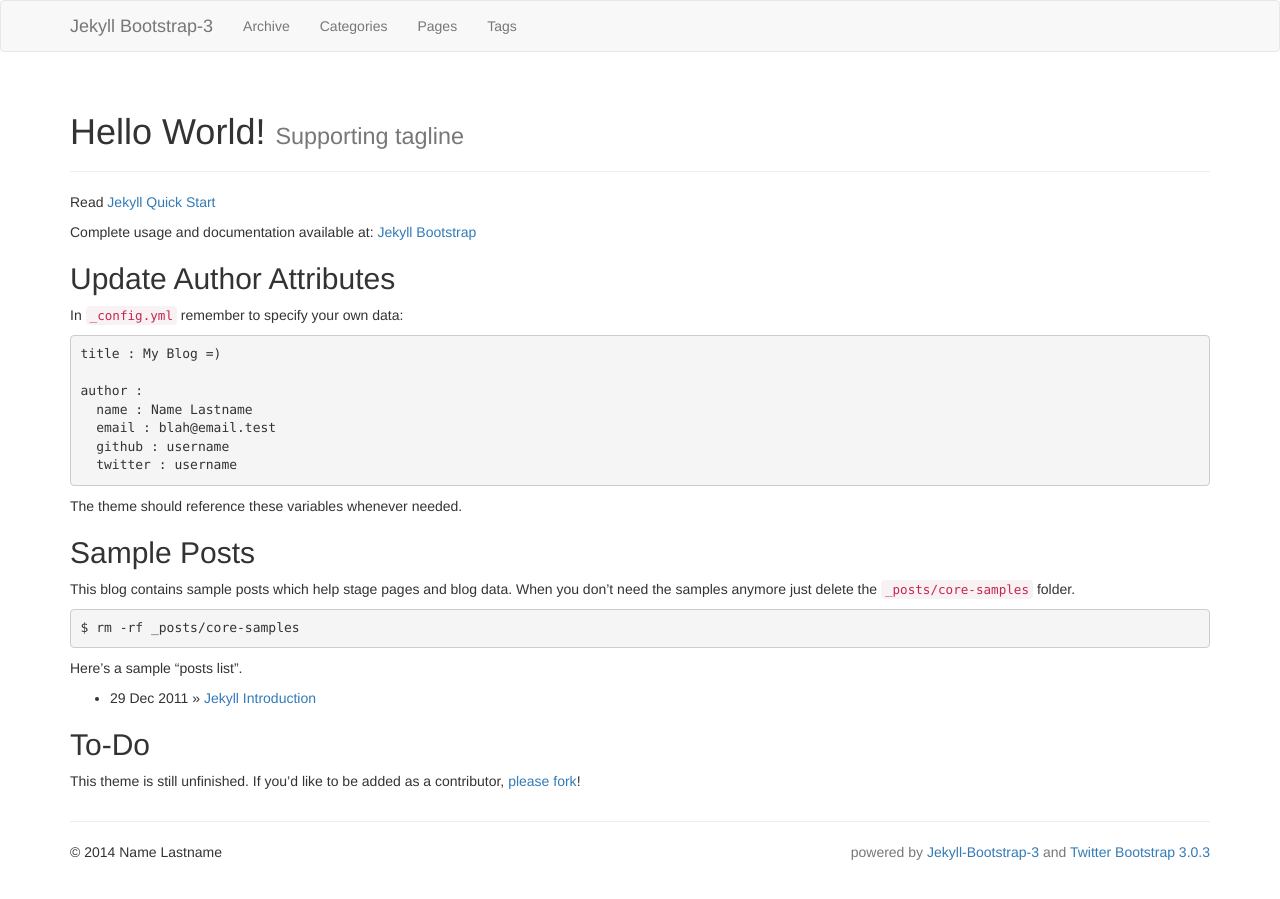
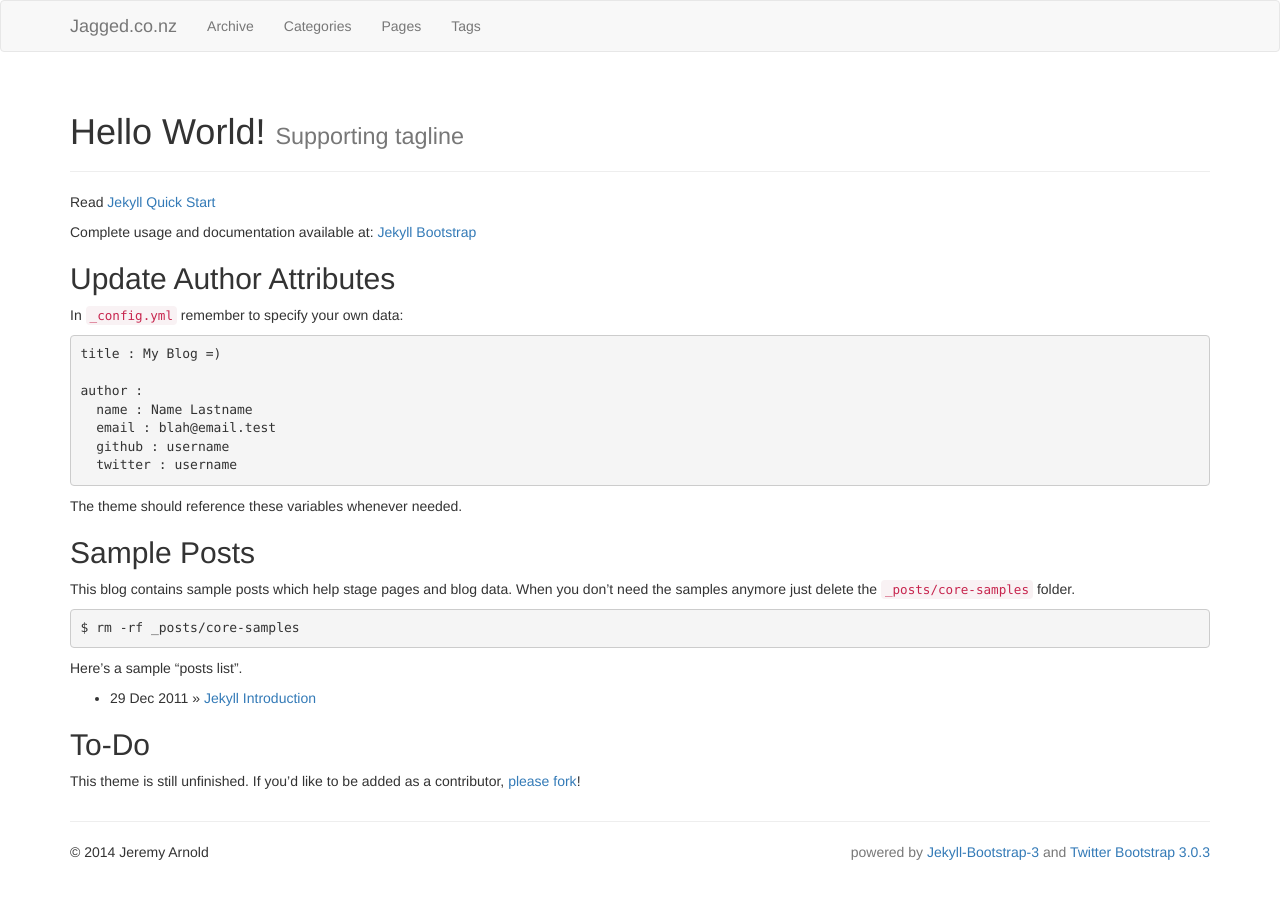
Before and after one commit to jaggednz/jaggednz.github.io, a Jekyll site: the page built from index.md, in a window 1280 px wide. Built offline with Jekyll 4.4.1, drawn with Linux system fonts in a browser that asks for light colours; nearby versions of some CDN libraries; library files that are not in the unit come from our copies.

Commit message:
Update _config.yml

```diff
--- a/_config.yml
+++ b/_config.yml
@@ -8,14 +8,14 @@ pygments: true
 # Themes are encouraged to use these universal variables
 # so be sure to set them if your theme uses them.
 #
-title : Jekyll Bootstrap-3
-tagline: Site Tagline
+title : Jagged.co.nz
+tagline: The personal website of Jeremy Arnold
 author :
-  name : Name Lastname
-  email : blah@email.test
-  github : username
-  twitter : username
-  feedburner : feedname
+  name : Jeremy Arnold
+  email :
+  github : jaggednz
+  twitter : jaggednz
+#  feedburner : feedname
 
 # The production_url is only used when full-domain names are needed
 # such as sitemap.txt
@@ -25,7 +25,7 @@ author :
 # Else if you are pushing to username.github.io, replace with your username.
 # Finally if you are pushing to a GitHub project page, include the project name at the end.
 #
-production_url : http://username.github.io
+production_url : http://jaggednz.github.io
 
 # All Jekyll-Bootstrap specific configurations are namespaced into this hash
 #
@@ -80,7 +80,7 @@ JB :
   # Set 'provider' to false to turn commenting off globally.
   #
   comments :
-    provider : disqus
+    provider : false
     disqus :
       short_name : jekyllbootstrap
     livefyre :
@@ -98,7 +98,7 @@ JB :
   # Set 'provider' to false to turn analytics off globally.
   #
   analytics :
-    provider : google
+    provider : false
     google :
         tracking_id : 'UA-***'
     googleUA :
```
